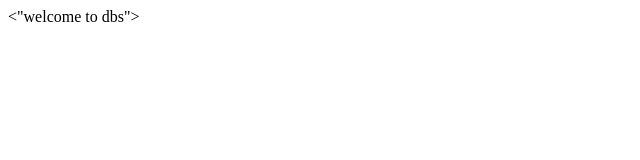
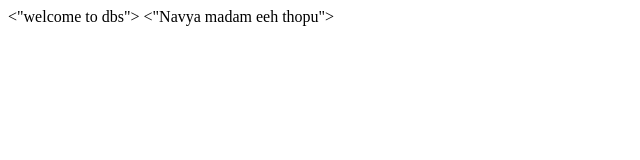
Before and after one commit to SaiUjwal13083/ujwal, a plain HTML site: page project1/index.html in a window 1280 px wide. Shown: the whole page, without its empty margins (0-640 px from the left). Drawn offline with Linux system fonts and the light colour scheme.

Commit message:
commit the file to br1

```diff
--- a/project1/index.html
+++ b/project1/index.html
@@ -1,6 +1,7 @@
 <html>
 	<head>
 		<"welcome to dbs">
+		<"Navya madam eeh thopu">
 
 	</head>
 </html>
```
